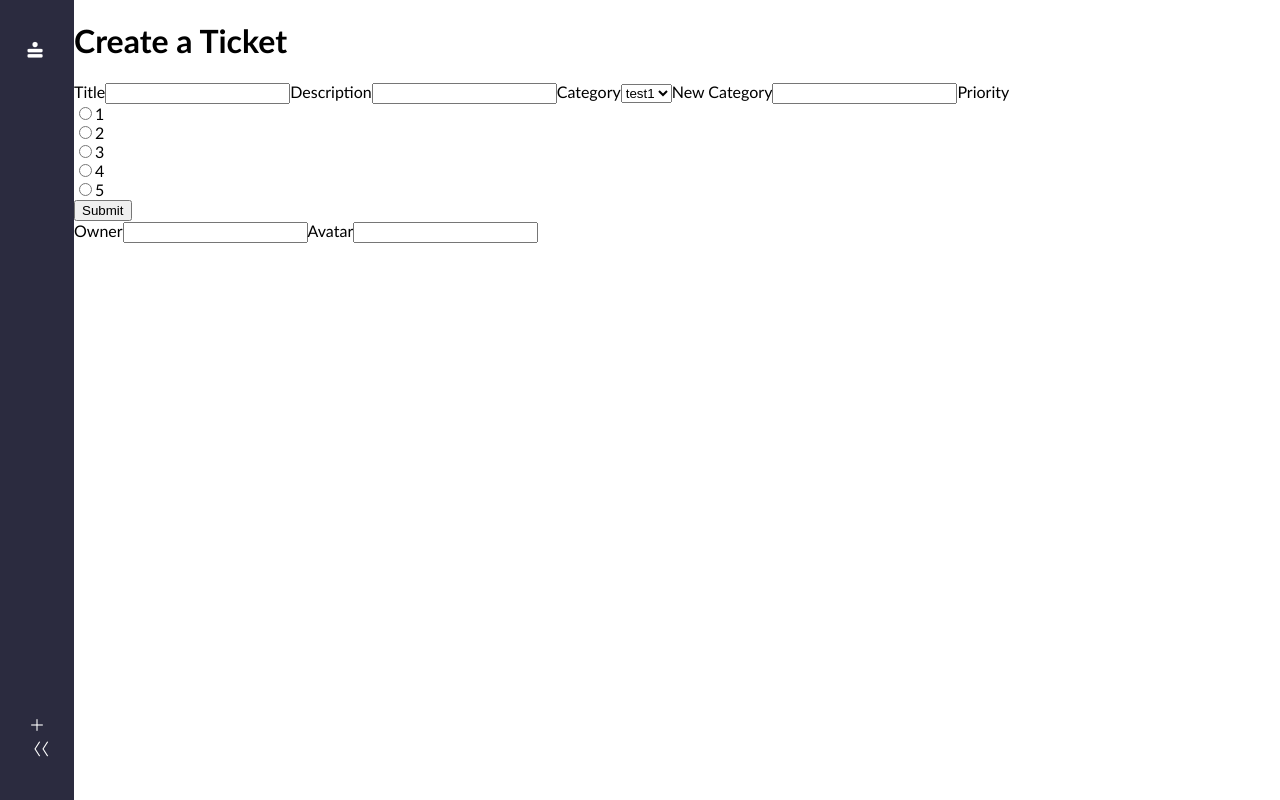
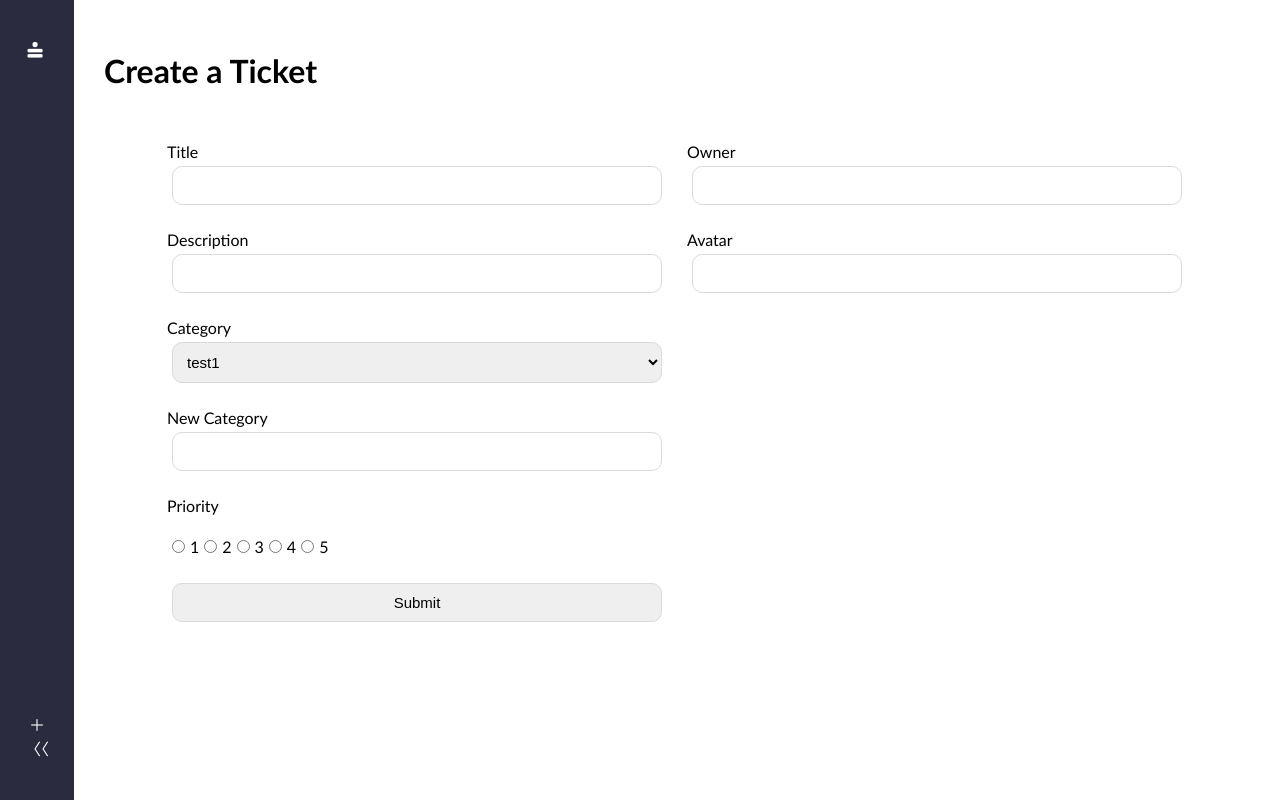
Before and after one commit to taekim-dev/monday-clone, a React (Create React App) app: page /ticket in a window 1280 px wide. Built offline with nearby package versions, Linux system fonts and the light colour scheme.

Commit message:
Add styles to the Ticket Page

```diff
--- a/src/index.css
+++ b/src/index.css
@@ -149,3 +149,57 @@
     align-items: center;
     color: rgb(255, 255, 255);
 }
+
+
+
+
+
+
+
+
+
+
+
+
+
+/*-----Ticket Page----*/
+
+.ticket{
+    padding: 30px;
+    width: 100%;
+}
+
+.ticket .ticket-container{
+    width: 100%;
+    display: flex;
+    justify-content: center;
+}
+
+.ticket form{
+    display: flex;
+}
+
+.ticket form section {
+    display: flex;
+    flex-direction: column;
+    margin: 10px;
+    width: 500px;
+}
+
+.ticket form label{
+    margin: 20px 0 0 0;
+}
+
+.ticket form select,
+.ticket form input
+{
+    padding: 10px;
+    font-size: 15px;
+    border-radius: 10px;
+    border: 1.5px solid rgb(218, 218, 218);
+    margin: 5px;
+}
+
+.ticket form .multiple-input-container{
+    margin: 20px 0 20px 0;
+}
--- a/src/pages/TicketPage.js
+++ b/src/pages/TicketPage.js
@@ -81,8 +81,6 @@
                                 checked={formData.priority === 1}
                             />
                             <label htmlFor="priority-1">1</label>
-                        </div>
-                        <div className="multiple-input-container">
                             <input
                                 id="priority-2"
                                 name="priority"
@@ -92,8 +90,6 @@
                                 checked={formData.priority === 2}
                             />
                             <label htmlFor="priority-2">2</label>
-                        </div>
-                        <div className="multiple-input-container">
                             <input
                                 id="priority-1"
                                 name="priority"
@@ -103,8 +99,6 @@
                                 checked={formData.priority === 3}
                             />
                             <label htmlFor="priority-3">3</label>
-                        </div>
-                        <div className="multiple-input-container">
                             <input
                                 id="priority-4"
                                 name="priority"
@@ -114,8 +108,6 @@
                                 checked={formData.priority === 4}
                             />
                             <label htmlFor="priority-4">4</label>
-                        </div>
-                        <div className="multiple-input-container">
                             <input
                                 id="priority-5"
                                 name="priority"
```
